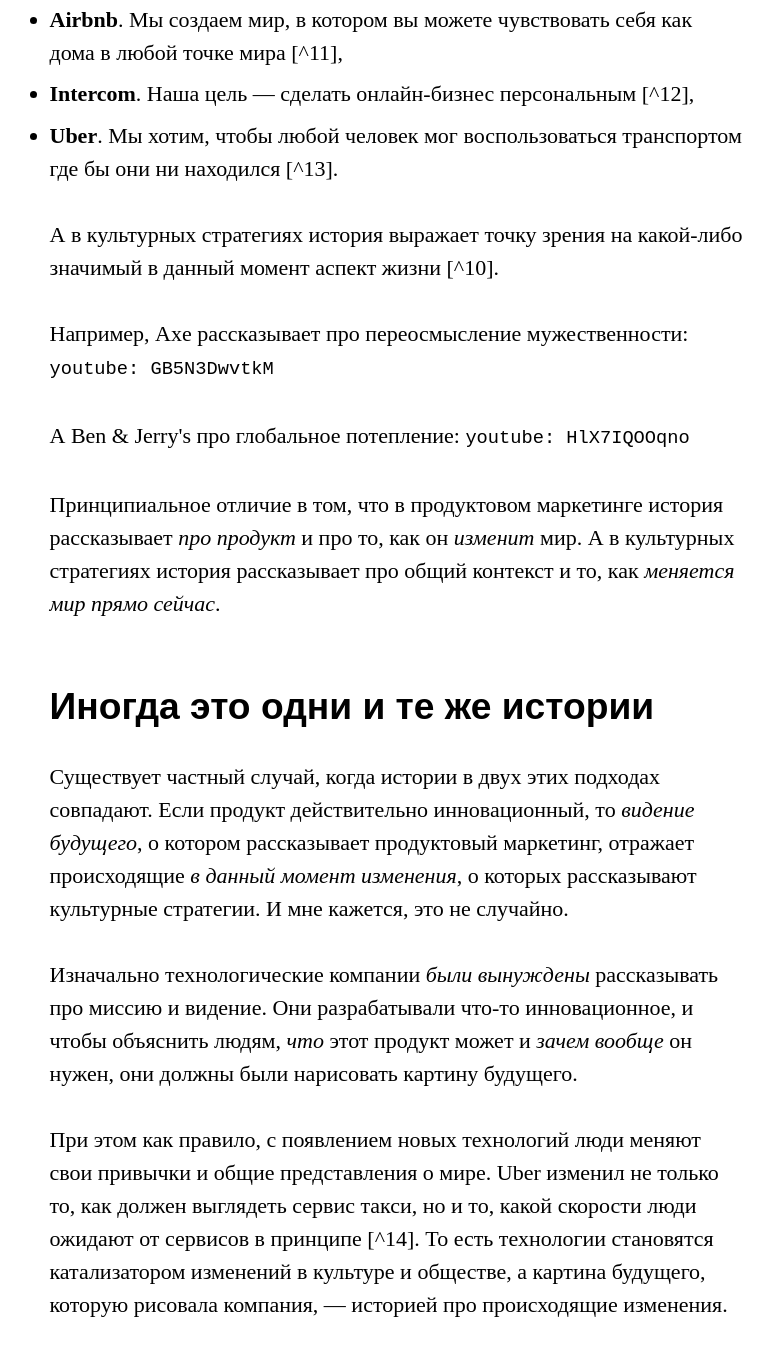
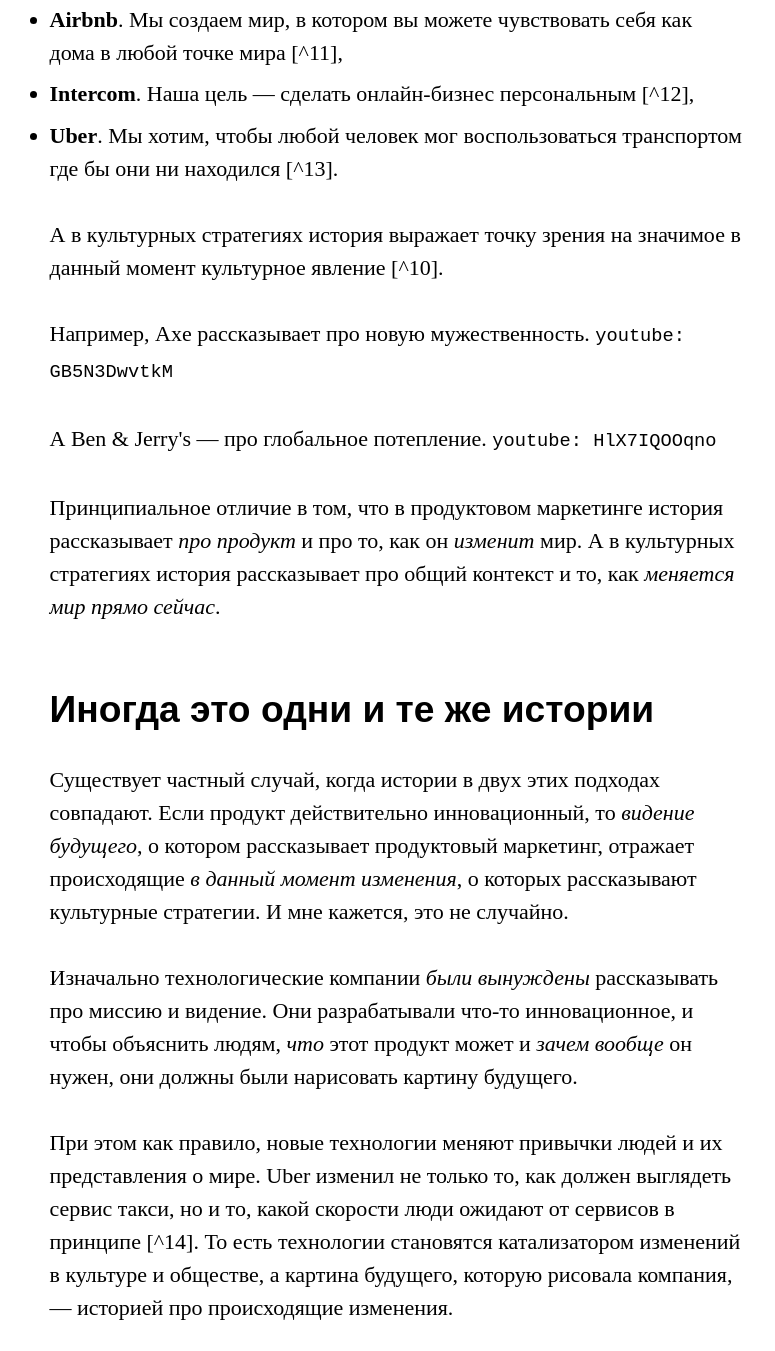
Before and after one commit to martyuk/read.martyuk.com, a Gatsby site: page /tech-companies-do-bad-in-marketing/ in a window 1280 px wide. Shown: the part 4151-5502 px from the top of the page, without its empty margins (0-775 px from the left). Built offline with nearby package versions, Linux system fonts and the light colour scheme; Gatsby itself is replaced by a stand-in of ours; some packages are replaced by stand-ins of ours.

Commit message:
Update Blog “tech-companies-do-bad-in-marketing”

```diff
--- a/content/blog/tech-companies-do-bad-in-marketing.md
+++ b/content/blog/tech-companies-do-bad-in-marketing.md
@@ -62,12 +62,12 @@
 - __Intercom__. Наша цель — сделать онлайн-бизнес персональным [^12],
 - __Uber__. Мы хотим, чтобы любой человек мог воспользоваться транспортом где бы они ни находился [^13].
 
-А в культурных стратегиях история выражает точку зрения на какой-либо значимый в данный момент аспект жизни [^10].
+А в культурных стратегиях история выражает точку зрения на значимое в данный момент культурное явление [^10].
 
-Например, Axe рассказывает про переосмысление мужественности:
+Например, Axe рассказывает про новую мужественность.
 `youtube: GB5N3DwvtkM`
 
-А Ben & Jerry's про глобальное потепление:
+А Ben & Jerry's — про глобальное потепление.
 `youtube: HlX7IQOOqno`
 
 Принципиальное отличие в том, что в продуктовом маркетинге история рассказывает _про продукт_ и про то, как он _изменит_ мир. А в культурных стратегиях история рассказывает про общий контекст и то, как _меняется мир прямо сейчас_.
@@ -78,7 +78,7 @@
 
 Изначально технологические компании _были вынуждены_ рассказывать про миссию и видение. Они разрабатывали что-то инновационное, и чтобы объяснить людям, _что_ этот продукт может и _зачем вообще_ он нужен, они должны были нарисовать картину будущего.
 
-При этом как правило, с появлением новых технологий люди меняют свои привычки и общие представления о мире. Uber изменил не только то, как должен выглядеть сервис такси, но и то, какой скорости люди ожидают от сервисов в принципе [^14]. То есть технологии становятся катализатором изменений в культуре и обществе, а картина будущего, которую рисовала компания, — историей про происходящие изменения.
+При этом как правило, новые технологии меняют привычки людей и их представления о мире. Uber изменил не только то, как должен выглядеть сервис такси, но и то, какой скорости люди ожидают от сервисов в принципе [^14]. То есть технологии становятся катализатором изменений в культуре и обществе, а картина будущего, которую рисовала компания, — историей про происходящие изменения.
 
 Социальные сети дали каждому человеку возможность общаться со многомиллионной аудиторией. И этим воспользовались люди, у которых до этого такой возможности не было. Появились блогеры и инфлюенсеры, которые радикально отличались от привычных звезд кино и телевизора. В итоге к 2020 году совершенно изменилось понятие нормы и то, как люди выражают себя.
 
```
